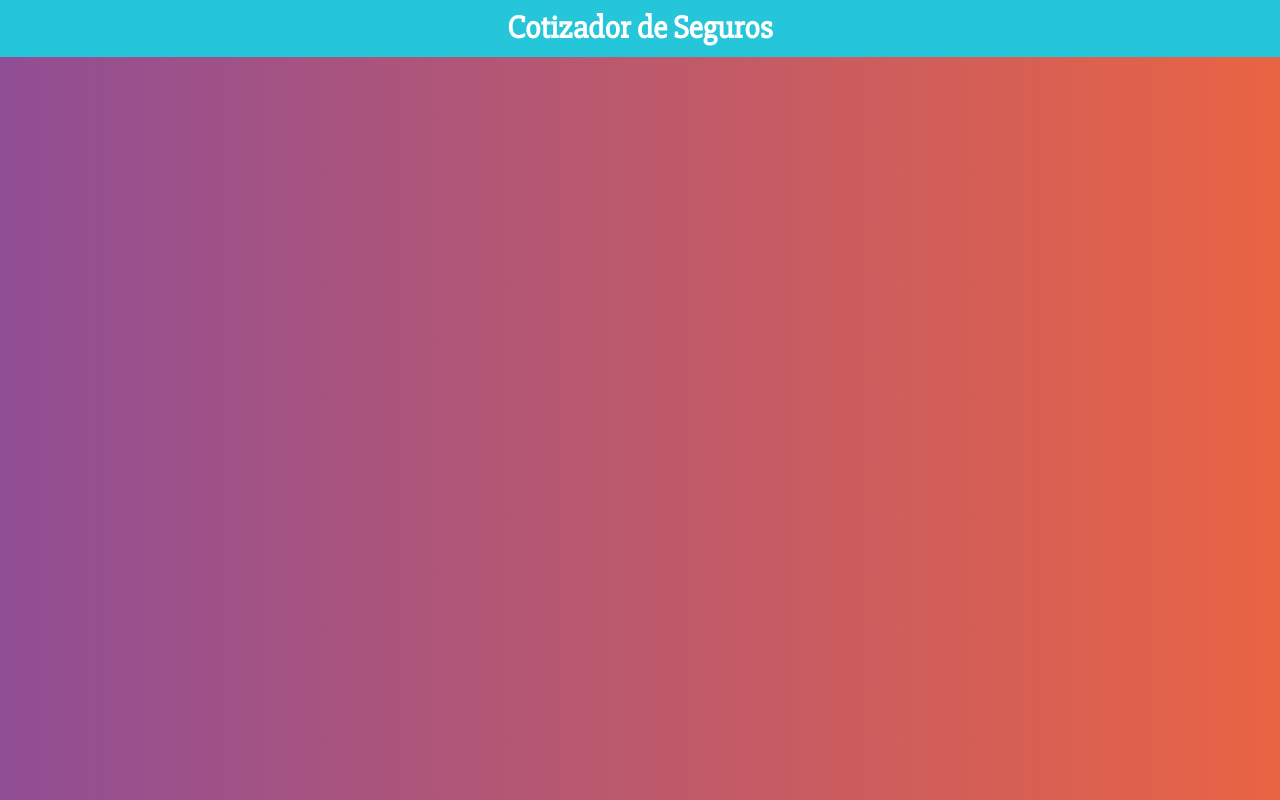
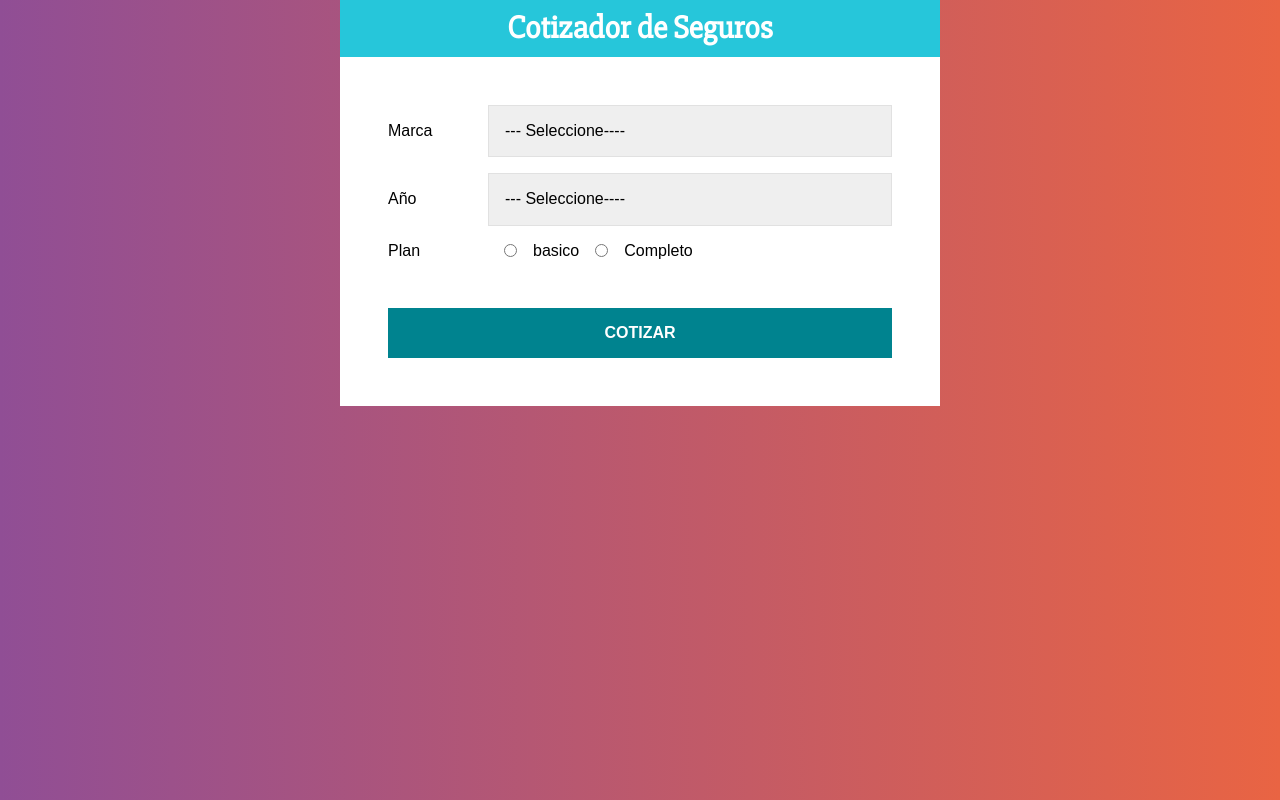
Before and after one commit to SergKcode/React-Cotizador-Seguros, a React (Create React App) app: page / in a window 1280 px wide. Built offline with nearby package versions, Linux system fonts and the light colour scheme.

Commit message:
form component created and styled component added

```diff
--- a/src/App.js
+++ b/src/App.js
@@ -1,10 +1,29 @@
 import React from "react"
-import {Header} from "./components/Header"
+import {Header} from "./components/Header";
+import styled from "@emotion/styled";
+import Form from "./components/Form"
+
+const Contenedor =styled.div`
+max-width:600px;
+margin: 0 auto;
+
+`;
+
+const ContenedorFormulario =styled.div`
+background-color:#FFF;
+padding: 3rem;
+
+`;
 
 function App() {
   return (
-    <Header titulo = 'Cotizador de Seguros'/>
+    <Contenedor>
+      <Header titulo = 'Cotizador de Seguros'/>
+      <ContenedorFormulario>
+        <Form/>
 
+      </ContenedorFormulario>
+    </Contenedor>
   );
 }
 
--- /dev/null
+++ b/src/components/Form.js
@@ -0,0 +1,88 @@
+import React from 'react'
+import styled from "@emotion/styled";
+
+const Campo =styled.div`
+    display:flex;
+    margin-bottom: 1rem;
+    align-items:center;
+
+`;
+const Label =styled.label`
+    flex: 0 0 100px;
+
+`;
+
+const Select =styled.select`
+    display:block;
+    width:100%;
+    padding: 1rem;
+    border:1px solid #e1e1e1;
+    -webkit-appearance:none;
+`;
+
+const InputRadio =styled.input`
+    margin:0 1rem;
+`;
+
+const Button =styled.button`
+    background-color:#00838F;
+    font-size:16px;
+    width:100%;
+    padding: 1rem;
+    color: #fff;
+    text-transform:uppercase;
+    font-weight:bold;
+    border:none;
+    transition: background-color .3s ease;
+    margin-top: 2rem;
+    &:hover{
+        background-color:#26C6DA;
+        cursor:pointer;
+    }
+
+`;
+const Form = () => {
+    return (
+        <form>
+            <Campo>
+                <Label>Marca</Label>
+                <Select>
+                    <option value="">--- Seleccione----</option>
+                    <option value="SEAT">SEAT</option>
+                    <option value="BMW">BMW</option>
+                    <option value="MERCEDES">MERCEDES</option>
+                    <option value="FORD">FORD</option>
+
+                </Select>
+            </Campo>
+            <Campo>
+                <Label>Año</Label>
+                <Select>
+                    <option value="">--- Seleccione----</option>
+                    <option value="2010">2010</option>
+                    <option value="2011">2011</option>
+                    <option value="2012">2012</option>
+                    <option value="2013">2013</option>
+
+                </Select>
+            </Campo>
+            <Campo>
+            <Label>Plan</Label>
+                <InputRadio
+                type="radio"
+                name="plan"
+                value="basico"
+                />basico
+                <InputRadio
+                type="radio"
+                name="plan"
+                value="Completo"
+                />Completo
+            </Campo>
+            <Button>Cotizar</Button>
+        </form>
+
+    )
+}
+
+export default Form;
```
